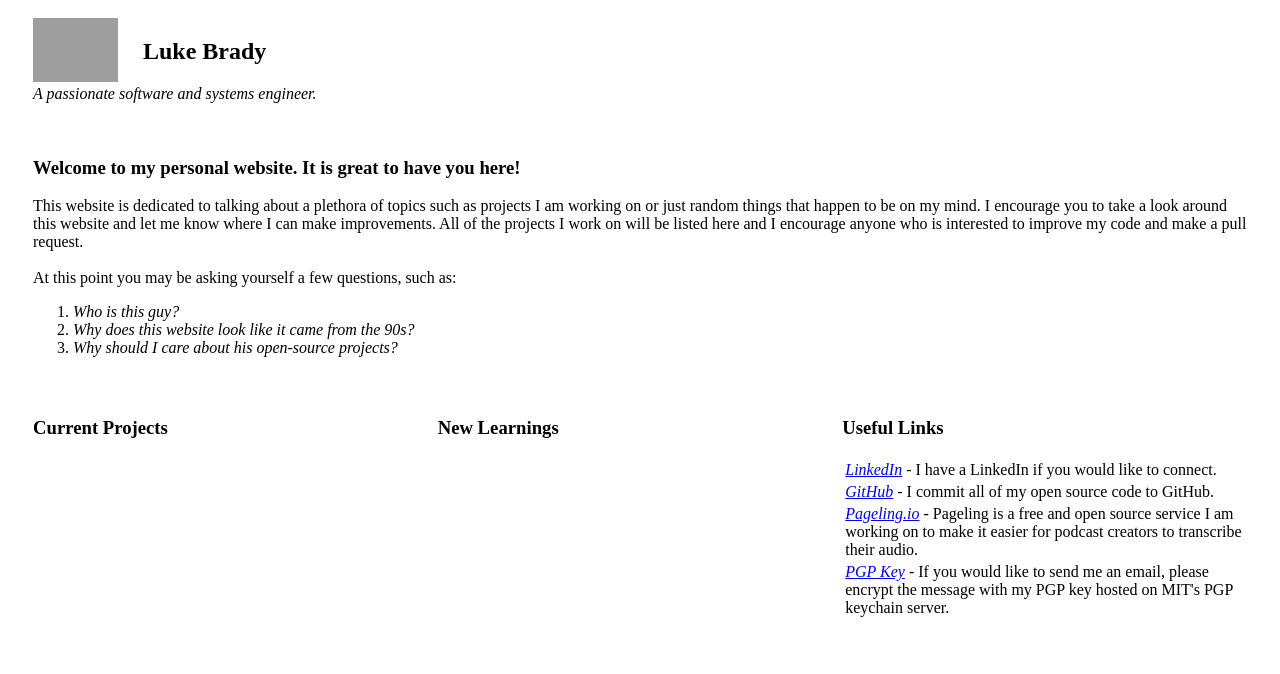
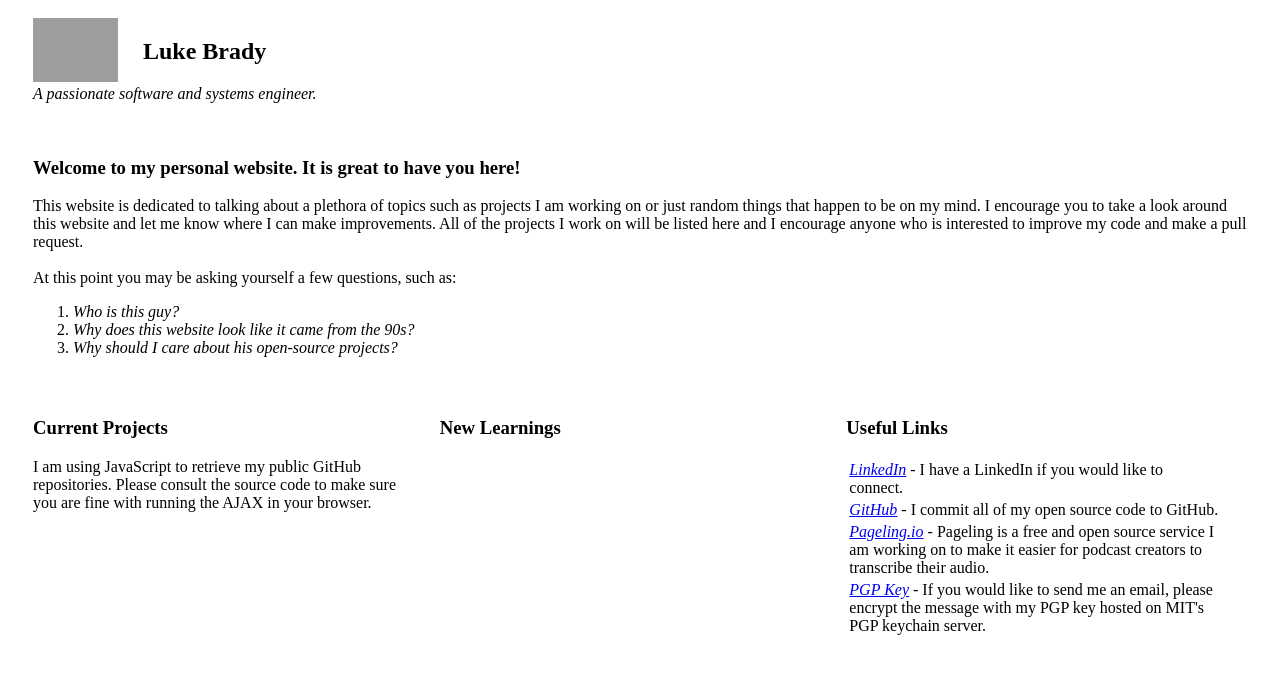
Before and after one commit to lukebrady/lukebrains.github.io, a plain HTML site: page index.html in a window 1280 px wide. Drawn offline with Linux system fonts and the light colour scheme; no server answers; grey boxes are pictures that could not be loaded.

```diff
--- a/index.html
+++ b/index.html
@@ -35,6 +35,10 @@
     <section id = "projects">
         <div class = "column" id = "projectColumn">
             <h3>Current Projects</h3>
+            <p>I am using JavaScript to retrieve my public GitHub repositories.
+            Please consult the source code to make sure you are fine with running
+            the AJAX in your browser.
+        </p>
             <div name = "rtable" id = "rtable"></div>
         </div>
         <div class = "column" id = "learningsColumn">
--- a/src/style/main.css
+++ b/src/style/main.css
@@ -1,5 +1,5 @@
 .column {
-    width: 33.33%;
+    width: 31%;
     max-height: 750px;
     height: relative;
     overflow: scroll;
@@ -24,3 +24,11 @@
 #projects {
     margin: 25px 25px 25px 25px;
 }
+
+#projectColumn {
+    padding-right: 2.5%;
+}
+
+#linksColumn {
+    padding-left: 2.5%;
+}
```
